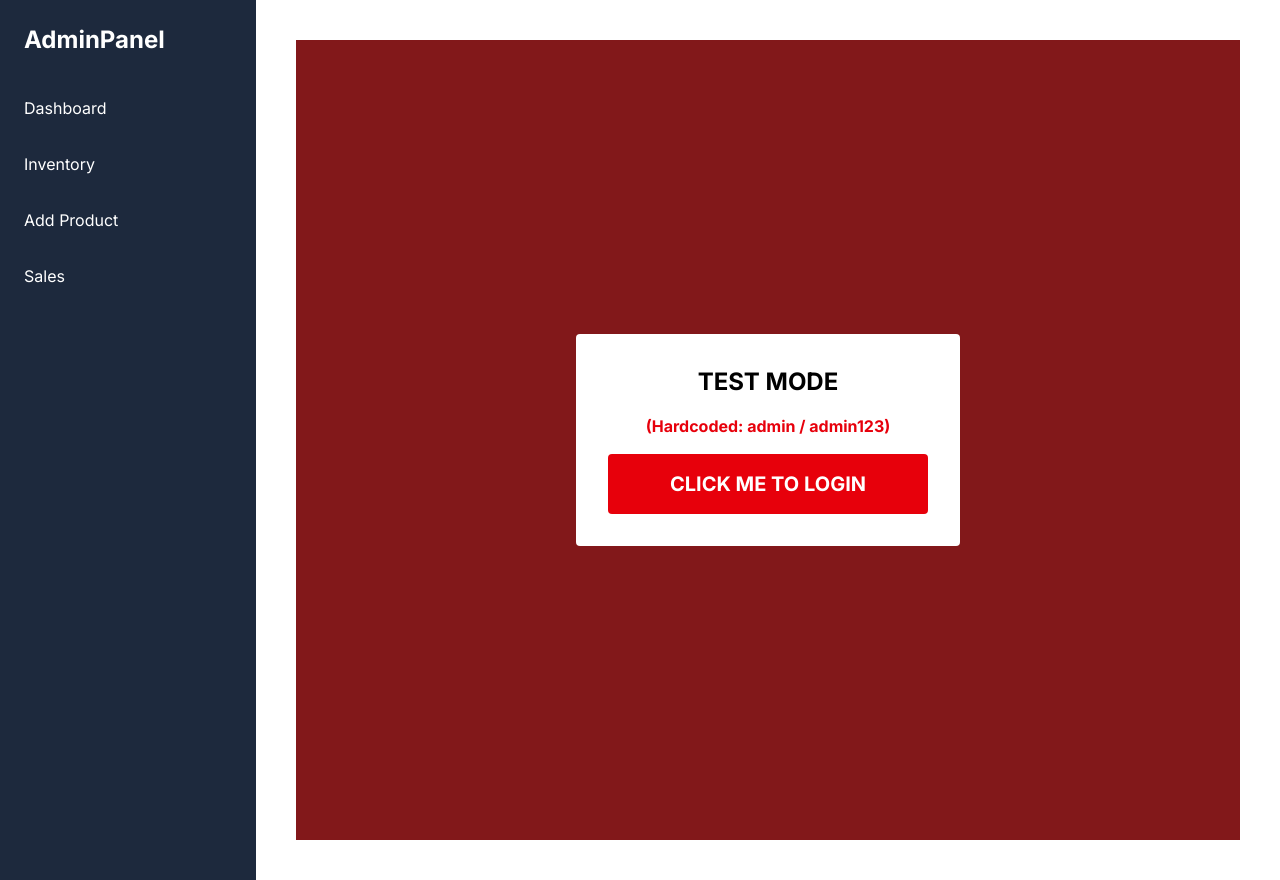
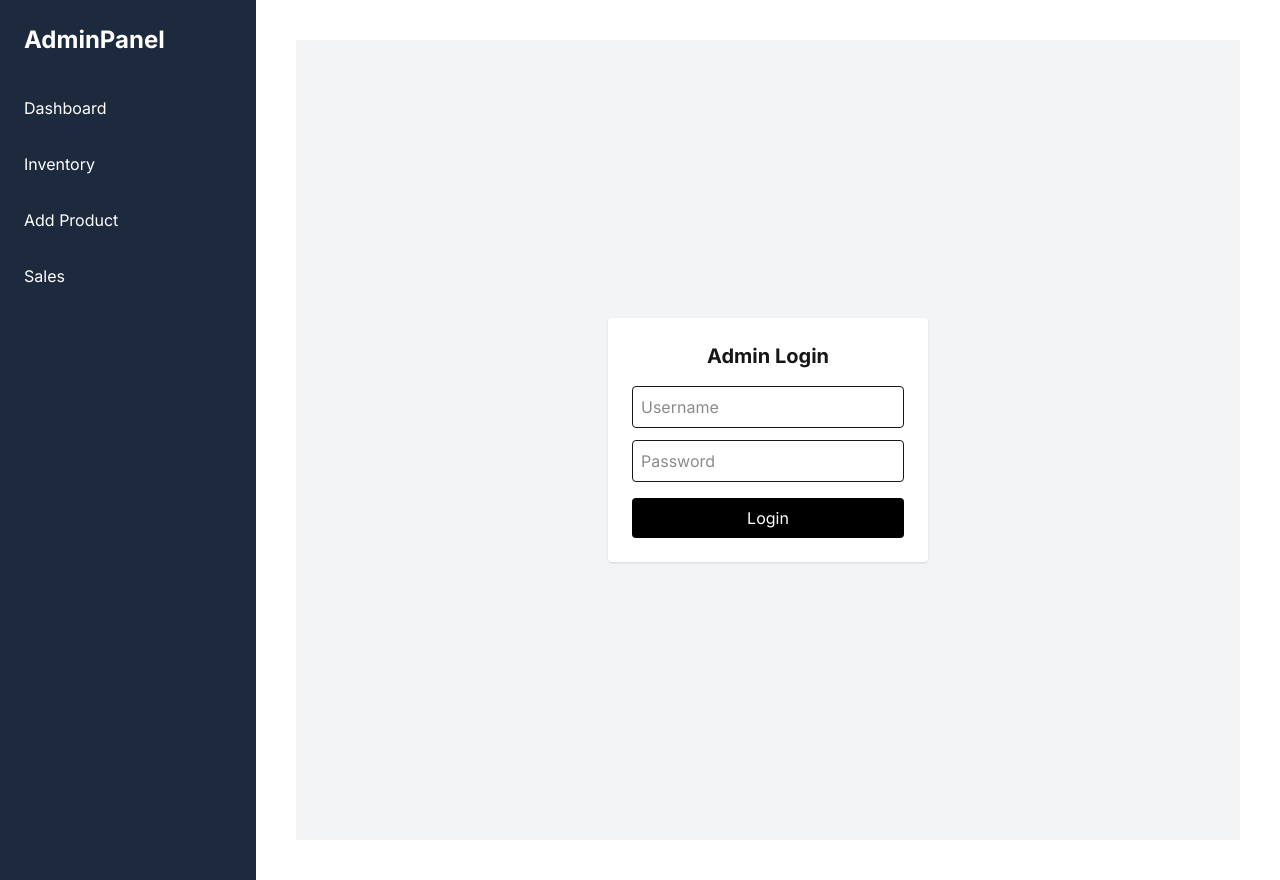
Before and after one commit to Sakshhaamm/ecommerce-admin, a Next.js app: page /login in a window 1280 px wide. Built offline with nearby package versions, Linux system fonts and the light colour scheme.

Commit message:
debugging

```diff
--- a/app/login/page.tsx
+++ b/app/login/page.tsx
@@ -5,51 +5,70 @@ import { signIn } from "next-auth/react";
 
 export default function LoginPage() {
   const [loading, setLoading] = useState(false);
+  const [error, setError] = useState<string | null>(null);
 
-  const handleSubmit = async (e: React.FormEvent) => {
+  const handleSubmit = async (e: React.FormEvent<HTMLFormElement>) => {
     e.preventDefault();
     setLoading(true);
+    setError(null);
 
-    // 1. Alert the user that we are starting
-    alert("Step 1: Starting Login...");
+    const formData = new FormData(e.currentTarget);
+    const username = formData.get("username") as string;
+    const password = formData.get("password") as string;
 
-    try {
-      const result = await signIn("credentials", {
-        username: "admin", // We hardcode these to test connectivity first
-        password: "admin123",
-        redirect: false,
-      });
+    const result = await signIn("credentials", {
+      username,
+      password,
+      redirect: false, // 🔑 CRITICAL
+    });
 
-      // 2. Alert the result from the server
-      alert("Step 2: Server said: " + JSON.stringify(result));
+    setLoading(false);
 
-      if (result?.error) {
-        alert("❌ Login Failed: " + result.error);
-        setLoading(false);
-      } else {
-        alert("✅ Login Success! Forcing Redirect now...");
-        // 3. FORCE reload to the homepage
-        window.location.href = "/";
-      }
-    } catch (err) {
-      alert("🔥 CRASH: " + err);
+    if (result?.error) {
+      setError("Invalid admin credentials");
+      return;
     }
+
+    // ✅ FULL PAGE RELOAD — guarantees cookie is available to middleware
+    window.location.href = "/";
   };
 
   return (
-    <div className="flex h-screen items-center justify-center bg-red-900">
-      <div className="bg-white p-8 rounded w-96 text-center">
-        <h1 className="text-2xl font-bold mb-4 text-black">TEST MODE</h1>
-        <p className="mb-4 text-red-600 font-bold">
-           (Hardcoded: admin / admin123)
-        </p>
+    <div className="min-h-screen flex items-center justify-center bg-gray-100">
+      <form
+        onSubmit={handleSubmit}
+        className="bg-white p-6 rounded shadow w-80"
+      >
+        <h1 className="text-xl font-bold mb-4 text-center">Admin Login</h1>
+
+        {error && (
+          <p className="text-red-500 text-sm mb-3 text-center">{error}</p>
+        )}
+
+        <input
+          name="username"
+          type="text"
+          placeholder="Username"
+          required
+          className="border p-2 w-full mb-3 rounded"
+        />
+
+        <input
+          name="password"
+          type="password"
+          placeholder="Password"
+          required
+          className="border p-2 w-full mb-4 rounded"
+        />
+
         <button
-          onClick={handleSubmit}
-          className="w-full bg-red-600 text-white p-4 rounded font-bold text-xl hover:bg-red-700"
+          type="submit"
+          disabled={loading}
+          className="bg-black text-white w-full py-2 rounded disabled:opacity-60"
         >
-          CLICK ME TO LOGIN
+          {loading ? "Signing in..." : "Login"}
         </button>
-      </div>
+      </form>
     </div>
   );
 }
```
